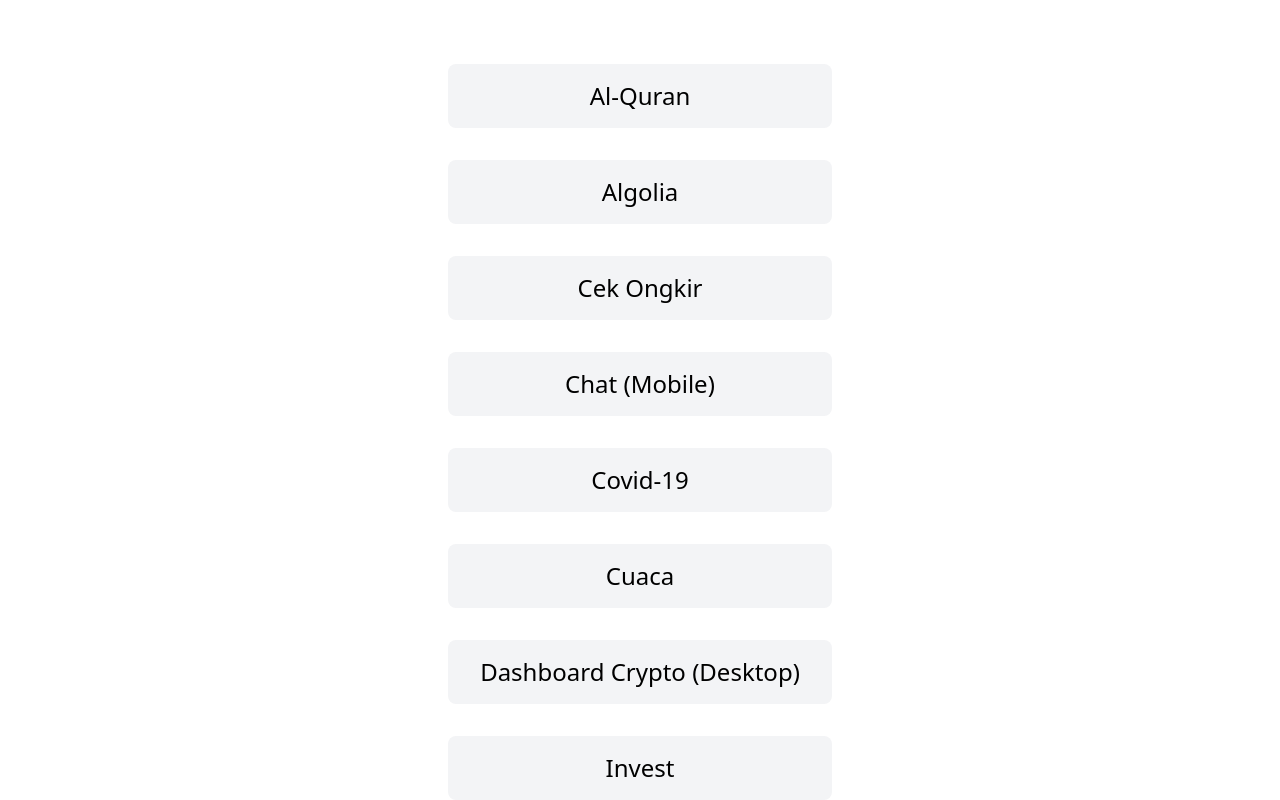
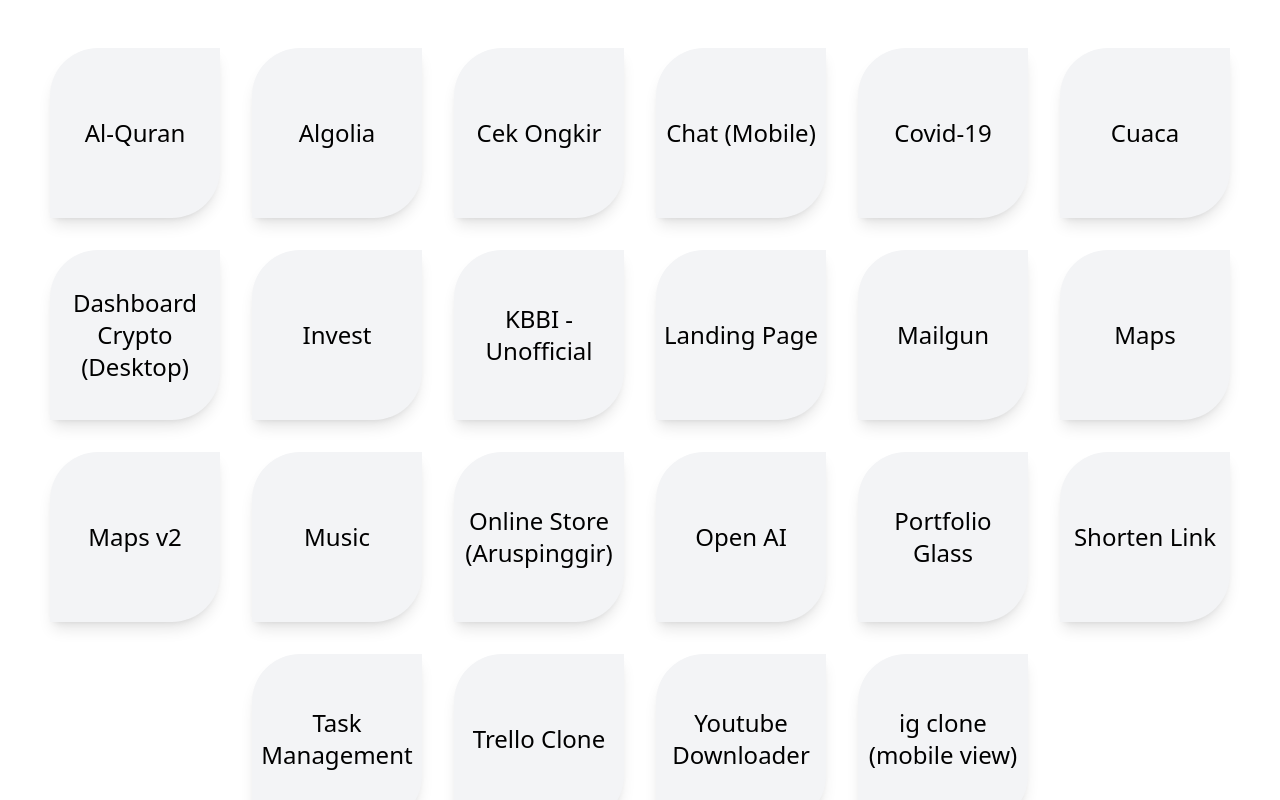
Before and after one commit to ngodingbentar/dashboard-fe, a Nuxt app: page / in a window 1280 px wide. Shown: the top 800 px of the page. Built offline with nearby package versions, Linux system fonts and the light colour scheme.

Commit message:
updated: design list-item

```diff
--- a/components/CardComp.vue
+++ b/components/CardComp.vue
@@ -1,10 +1,7 @@
 <template>
-  <div class="card bg-gray-100">
-    <div class="content">
-      <div>
-        <!-- <p>hahs</p> -->
-        <p>{{ item.title }}</p>
-      </div>
+  <div class="card bg-gray-100 w-[170px] h-[170px] m-auto flex p-2 shadow-lg">
+    <div class="content flex m-auto justify-center items-center">
+      {{ item.title }}
     </div>
   </div>
 </template>
@@ -23,27 +20,7 @@
 }
 
 .card {
-  @apply px-4 pb-4 rounded-lg my-8;
-  /* box-shadow: 0 4px 8px 0 rgba(0, 0, 0, 0.2), 0 6px 10px 0 rgba(0, 0, 0, 0.15); */
-  .btn-show {
-    @apply text-center w-full;
-  }
-  .idSurah {
-    @apply items-center justify-center flex rounded-full;
-    width: 45px;
-    height: 45px;
-  }
-  .content {
-    @apply px-4 w-full;
-  }
+  border-radius: 3rem 0 3rem 0;
 }
 
-.arabic {
-  @apply text-right text-3xl;
-  line-height: 4rem !important;
-}
-.my-audio{
-  max-width: 100%;
-  height: 35px;
-}
 </style>
--- a/pages/index.vue
+++ b/pages/index.vue
@@ -1,7 +1,8 @@
 <template>
-  <div class="flex m-auto justify-center">
-    <div class="main text-center">
-      <div v-for="item in thisIndex" :key="item.id">
+  <!-- <div class="flex m-auto justify-center bg-red-100 flex-row"> -->
+  <div class="mt-8">
+    <div class="main text-center flex flex-wrap m-auto justify-center">
+      <div v-for="item in thisIndex" :key="item.id" class="m-4">
         <nuxt-link v-if="item.type === 'int'" :to="item.route">
           <CardComp :item="item" />
         </nuxt-link>
@@ -9,6 +10,11 @@
           <CardComp :item="item" />
         </a>
       </div>
+    </div>
+  </div>
+  <div>
+    <div class="row flex flex-wrap">
+      <div>as</div>
     </div>
   </div>
 </template>
@@ -48,7 +54,7 @@
     background: #f1f1f1;
   }
 }
-.main {
+.main2 {
   @apply pt-8 min-h-screen max-w-md;
 }
 
@@ -59,6 +65,6 @@
   @apply px-8 mx-36 my-4;
 }
 .card {
-  @apply text-2xl p-4 rounded-lg;
+  @apply text-2xl;
 }
 </style>
```
